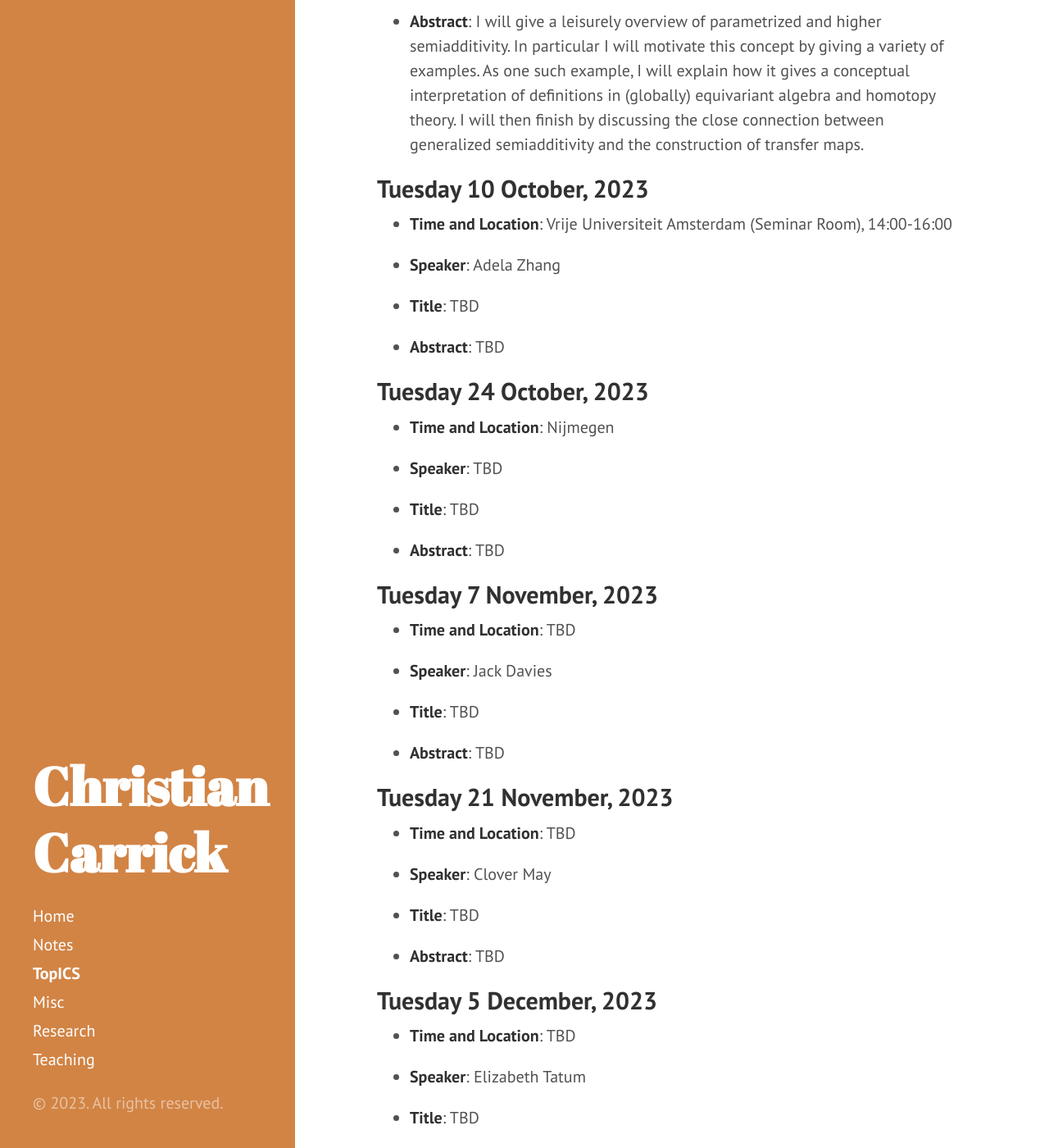
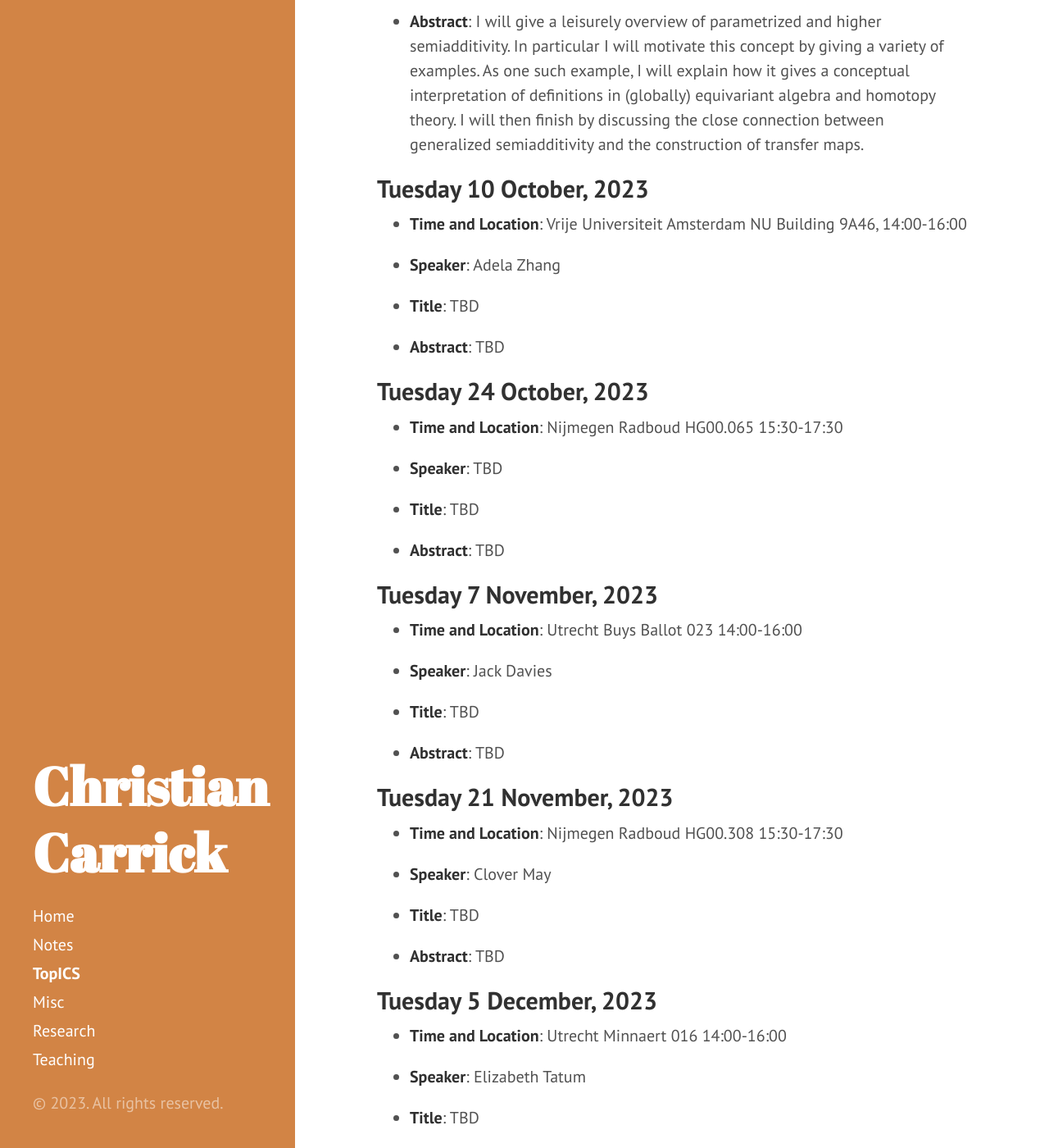
Before and after one commit to carrickchristian/carrickchristian.github.io, a Jekyll site: the page built from TopICS.md, in a window 1280 px wide and 1400 px high, scrolled down 659 px. Shown: the whole window at 82% size. Built offline with Jekyll 4.4.1, drawn with Linux system fonts in a browser that asks for light colours; some of the changed text lies outside the part shown.

Commit message:
nijmegen dates topics

```diff
--- a/TopICS.md
+++ b/TopICS.md
@@ -29,7 +29,7 @@ transfer maps.
 
 ## Tuesday 10 October, 2023
 
-* **Time and Location**: Vrije Universiteit Amsterdam (Seminar Room), 14:00-16:00
+* **Time and Location**: Vrije Universiteit Amsterdam NU Building 9A46, 14:00-16:00
 
 * **Speaker**: Adela Zhang
 
@@ -39,7 +39,7 @@ transfer maps.
 
 ## Tuesday 24 October, 2023
 
-* **Time and Location**: Nijmegen
+* **Time and Location**: Nijmegen Radboud HG00.065 15:30-17:30
 
 * **Speaker**: TBD
 
@@ -49,7 +49,7 @@ transfer maps.
 
 ## Tuesday 7 November, 2023
 
-* **Time and Location**: TBD
+* **Time and Location**: Utrecht Buys Ballot 023 14:00-16:00
 
 * **Speaker**: Jack Davies
 
@@ -59,7 +59,7 @@ transfer maps.
 
 ## Tuesday 21 November, 2023
 
-* **Time and Location**: TBD
+* **Time and Location**: Nijmegen Radboud HG00.308 15:30-17:30
 
 * **Speaker**: Clover May
 
@@ -69,7 +69,7 @@ transfer maps.
 
 ## Tuesday 5 December, 2023
 
-* **Time and Location**: TBD
+* **Time and Location**: Utrecht Minnaert 016 14:00-16:00
 
 * **Speaker**: Elizabeth Tatum
 
@@ -77,11 +77,11 @@ transfer maps.
 
 * **Abstract**: TBD
 
-## Tuesday 16 December, 2023
+## Tuesday 19 December, 2023
 
-* **Time and Location**: TBD
+* **Time and Location**: Utrecht Minnaert 016 14:00-16:00
 
-* **Speaker**: TBD
+* **Speaker**: Shachar Carmeli
 
 * **Title**: TBD
 
```
